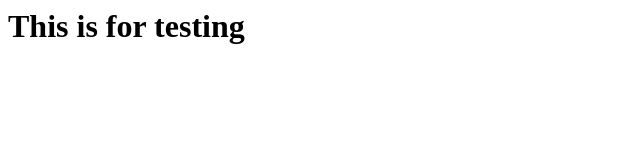
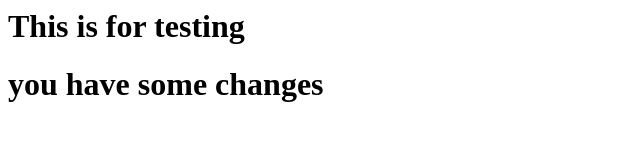
Before and after one commit to James777-epic/test-repo, a plain HTML site: page index.html in a window 1280 px wide. Shown: the whole page, without its empty margins (0-640 px from the left). Drawn offline with Linux system fonts and the light colour scheme.

Commit message:
made changes

```diff
--- a/index.html
+++ b/index.html
@@ -1 +1,2 @@
 <h1>This is for testing</h1>
+<h1>you have some changes</h1>
```
Also changed, not shown: home.html (added, +1 -0 lines).
